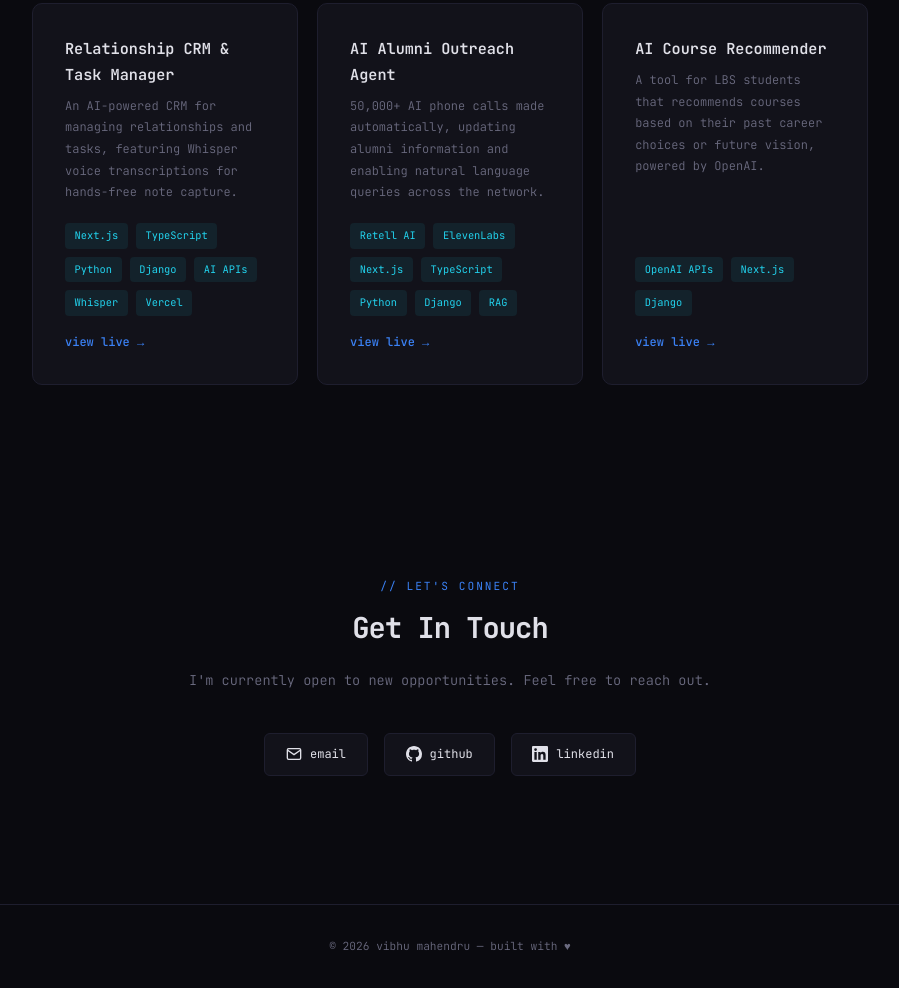
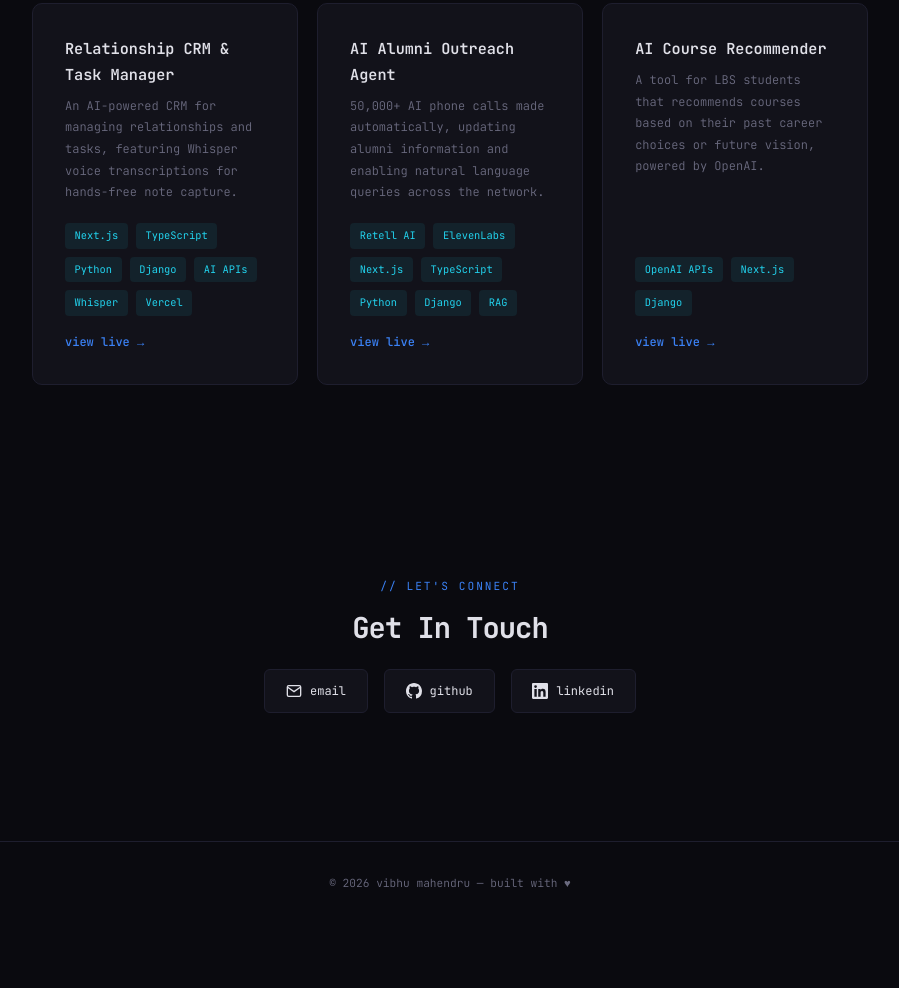
Before and after one commit to vibhumahendru/portfolio-site, a plain HTML site: page index.html in a window 1280 px wide. Shown: the part 1649-2637 px from the top of the page, without its empty margins (190-1089 px from the left). After the commit the page ends 2574 px from the top, so only its background shows below. Drawn offline with Linux system fonts and the light colour scheme.

Commit message:
Remove contact subtitle text

```diff
--- a/index.html
+++ b/index.html
@@ -592,7 +592,6 @@
   <section id="contact" class="contact-section">
     <p class="section-label">// let's connect</p>
     <h2 class="section-title">Get In Touch</h2>
-    <p class="contact-text">I'm currently open to new opportunities. Feel free to reach out.</p>
     <div class="contact-links">
       <a href="mailto:Vibhumahendru@gmail.com">
         <svg width="16" height="16" fill="none" stroke="currentColor" stroke-width="2" viewBox="0 0 24 24"><path d="M4 4h16c1.1 0 2 .9 2 2v12c0 1.1-.9 2-2 2H4c-1.1 0-2-.9-2-2V6c0-1.1.9-2 2-2z"/><polyline points="22,6 12,13 2,6"/></svg>
```
